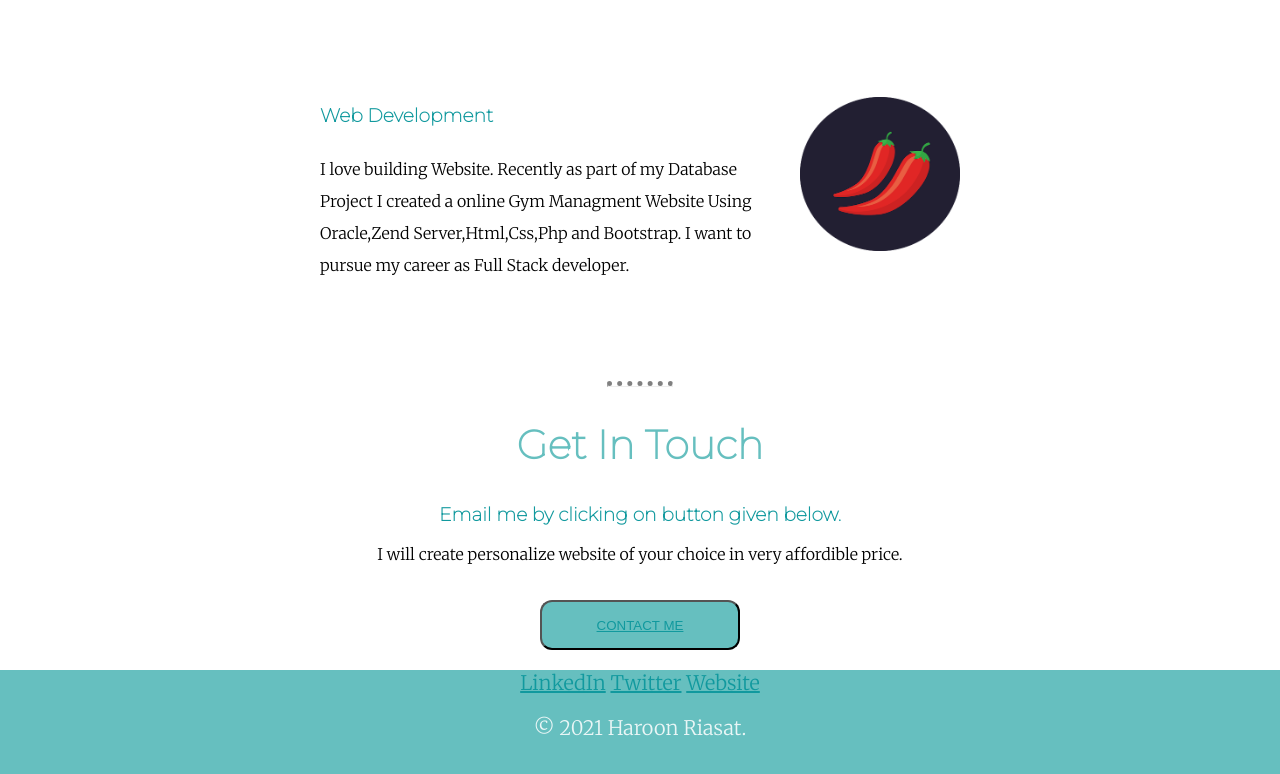
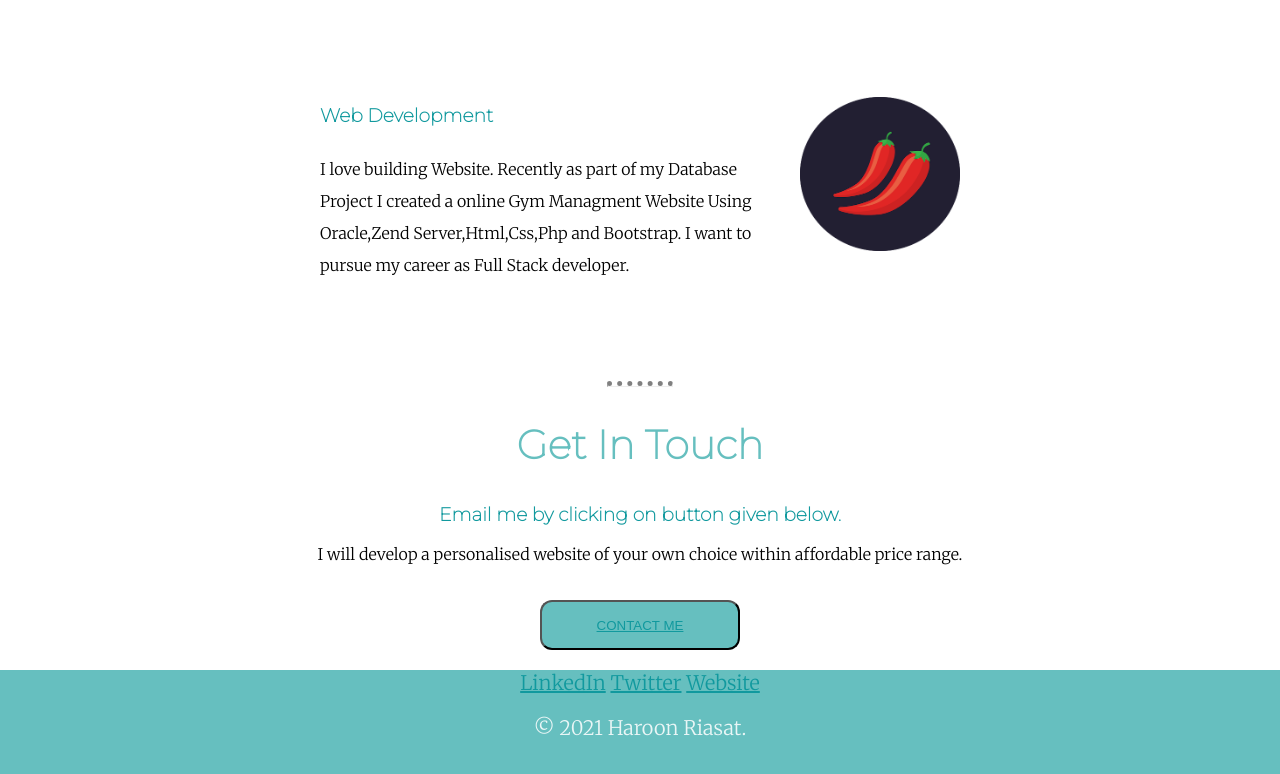
Before and after one commit to HaroonRiasat1/mywebsite, a plain HTML site: page CSS-MYSITE/index.html in a window 1280 px wide. Shown: the part 1641-2415 px from the top of the page. Drawn offline with Linux system fonts and the light colour scheme.

Commit message:
Update index.html

```diff
--- a/CSS-MYSITE/index.html
+++ b/CSS-MYSITE/index.html
@@ -42,7 +42,7 @@
   <div class="contact-me">
     <h2>Get In Touch</h2>
     <h3>Email me by clicking on button given below.</h3>
-    <p>I will create personalize website of your choice in very affordible price.</p>
+    <p>I will develop a personalised website of your own choice within affordable price range.</p>
   <button type="button" name="button">  <a class="BUTTON_NQZ" href="mailto:haroonriasata@gmail.com">CONTACT ME</a></button>
   </div>
 </div>
```
